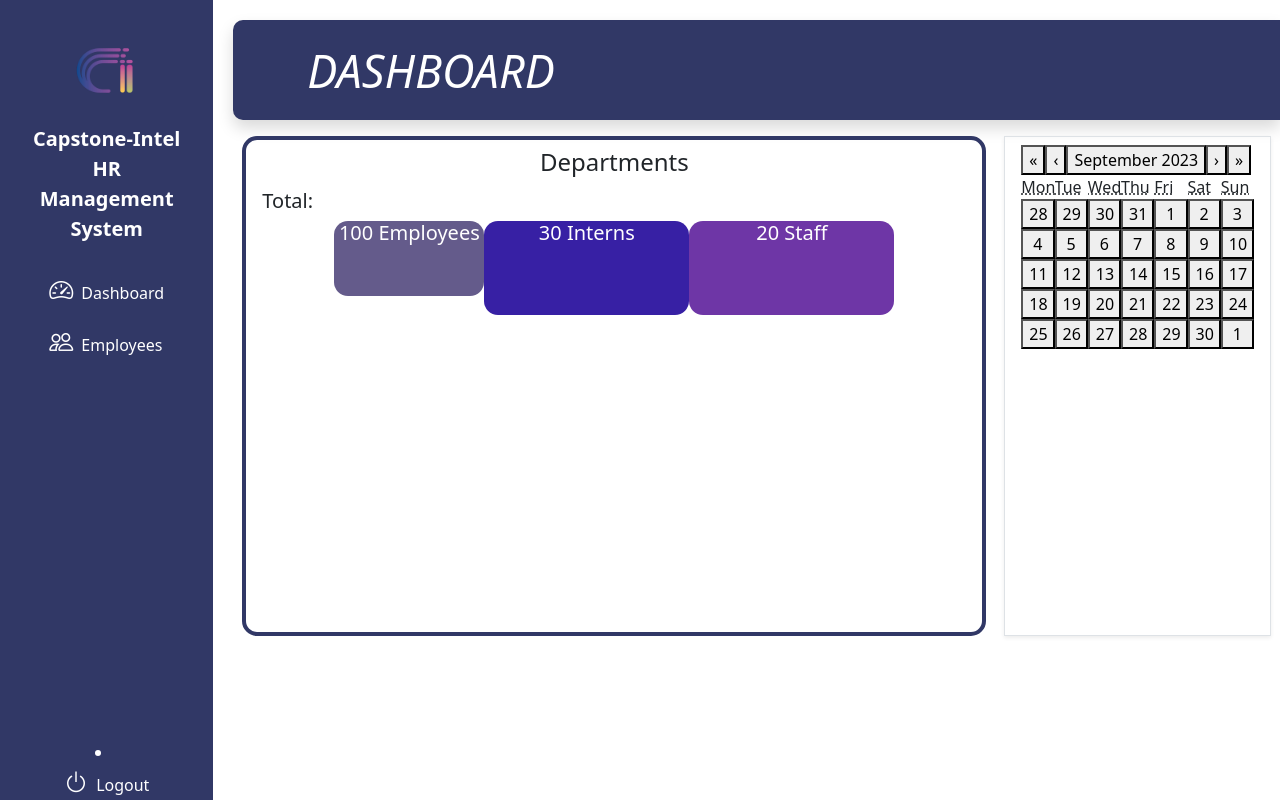
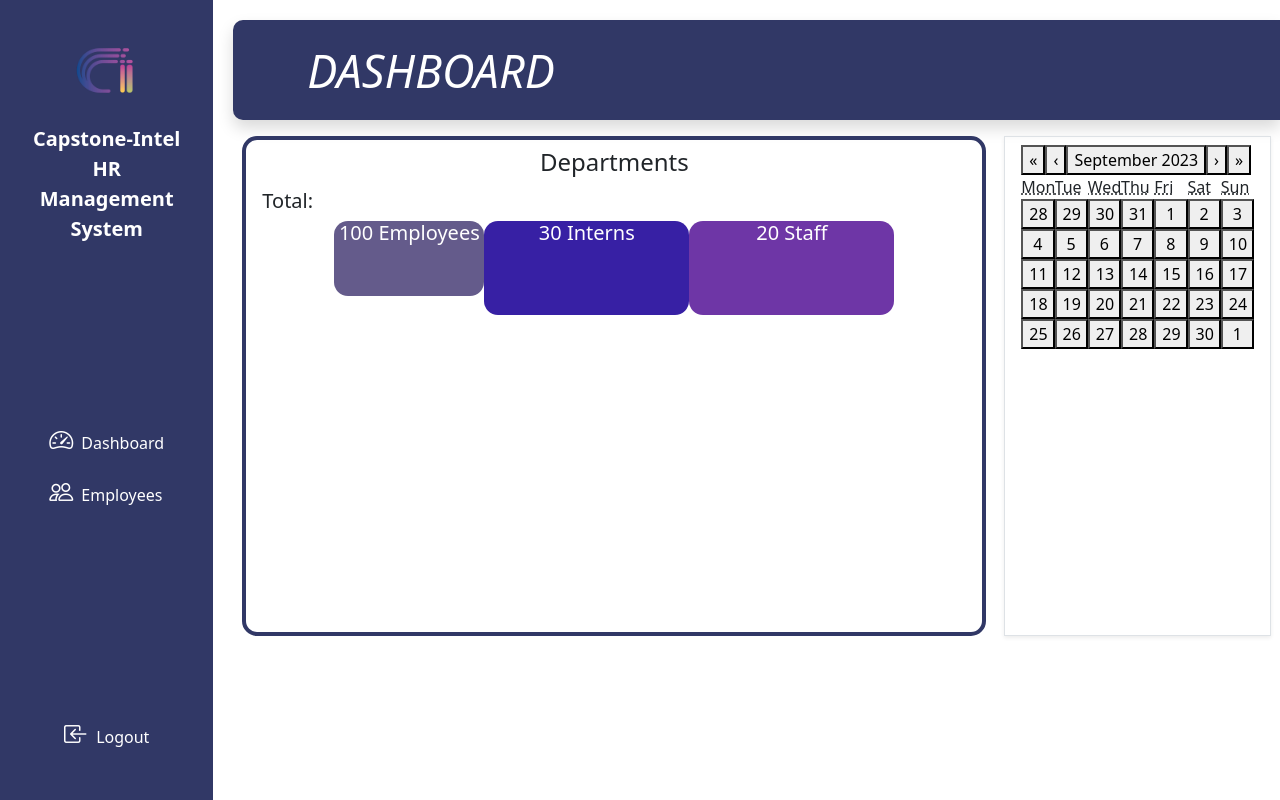
Before and after one commit to rurulmbrttgd/HRMS, a React (Vite) app in the folder frontend/: page / in a window 1280 px wide. Built offline with nearby package versions, Linux system fonts and the light colour scheme; no server answers.

Commit message:
dashboard
 logout, margin

```diff
--- a/frontend/src/Dashboard.jsx
+++ b/frontend/src/Dashboard.jsx
@@ -74,7 +74,7 @@ function Dashboard() {
                         <span className="fs-5 fw-bolder d-none d-sm-inline align-item">Capstone-Intel HR Management System</span>
                     </a>
 
-                    <ul className="nav nav-pills flex-column mb-sm-auto mb-0 align-items-center align-items-sm-start" id="menu">
+                    <ul className="nav nav-pills flex-column  mb-sm-auto mb-0 align-items-center align-items-sm-start"  id="menu" style={{ marginTop: '150px' }}>
                     <li>
                         <Link to="/" data-bs-toggle="collapse" className="nav-link text-white px-0 align-middle">
                         <i className="fs-4 bi-speedometer2"></i> <span className="ms-1 d-none d-sm-inline">Dashboard</span>
@@ -85,14 +85,14 @@ function Dashboard() {
                         <i className="fs-4 bi-people"></i> <span className="ms-1 d-none d-sm-inline">Employees</span>
                         </Link>
                     </li>
-                    {/* Your other navigation items */}
+
                     </ul>
-                    {/* Move the logout button here */}
-                    <li onClick={handleLogout}>
-                    <a href="#" className="nav-link px-0 align-middle text-white">
-                        <i className="fs-4 bi-power"></i> <span className="ms-1 d-none d-sm-inline">Logout</span>
+
+
+                    <a href="#" className="nav-link px-0 align-middle text-white pb-5" onClick={handleLogout}>
+                        <i className="fs-4 bi-box-arrow-in-left pt-2"></i> <span className="ms-1 d-none d-sm-inline">Logout</span>
                     </a>
-                    </li>
+
                 </div>
                 </div>
 
```
